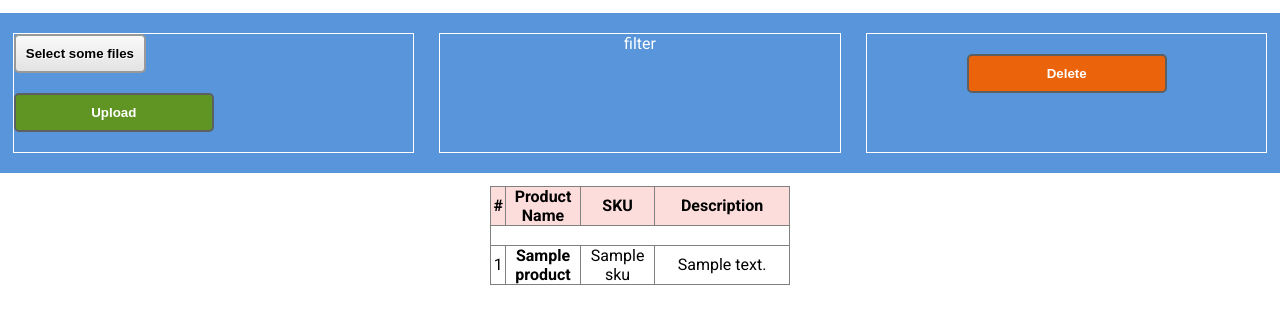
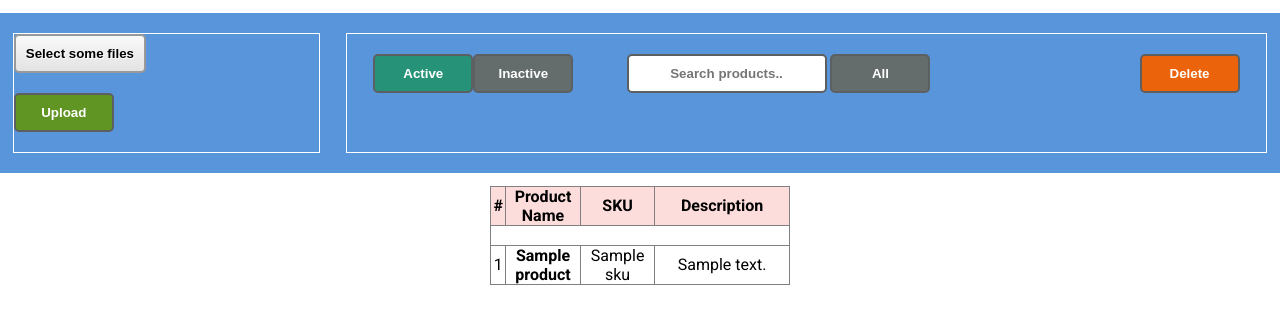
Before and after one commit to aravindas4/acme1, a Django app: template product/templates/base.html in a window 1280 px wide. Shown: the part 38-362 px from the top of the page. Run offline with Django 3.2, Linux system fonts and the light colour scheme; the template is opened without the code that fills it: most values are stand-ins (such as "Sample title", 1, 10 or a date in 2020).

Commit message:
Add product search and filtering feature

```diff
--- a/acme/settings.py
+++ b/acme/settings.py
@@ -40,6 +40,9 @@ INSTALLED_APPS = [
     'django.contrib.staticfiles',
 
     'product',
+
+    # 3rd Party
+    'django_filters',
 ]
 
 MIDDLEWARE = [
--- a/product/tasks.py
+++ b/product/tasks.py
@@ -11,8 +11,10 @@ def load_products(file_1):
     file = csv.reader(open(file_name), delimiter=',')
     next(file)
 
-    for line in file:
+    for count, line in enumerate(file):
         obj, created = Product.objects.get_or_create(sku=line[1].upper())
         obj.name = line[0]
         obj.description = line[2]
+        if count % 2 == 0:
+            obj.is_active = False
         obj.save()
--- a/product/templates/base.html
+++ b/product/templates/base.html
@@ -81,13 +81,18 @@
             .button {
                 color: #FFF;
                 font-weight: bold;
-                padding: 10px;
                 text-align: center;
-                border: 2px solid #5D6063;    /* Dark gray */
+                border: 2px solid #5D6063;
                 border-radius: 5px;
 
-                width: 200px;
+                width: 100px;
                 margin: 20px auto;
+                padding: 10px;
+            }
+
+            .button:hover {
+                color: #000;
+                background-color: #FFF;
             }
 
             .red {
@@ -96,6 +101,14 @@
 
             .green {
                 background-color: #619523;
+            }
+
+            .cyan {
+                background-color: #269378;
+            }
+
+            .grey {
+                background-color: #646D6B;
             }
 
             .custom-file-input {
@@ -130,6 +143,51 @@
               background: -webkit-linear-gradient(top, #e3e3e3, #f9f9f9);
             }
 
+            .search-container {
+                  width: 50%;
+<!--                overflow: hidden;-->
+                  background-color: #e9e9e9;
+             }
+
+             .search-container input[type=text] {
+
+            }
+
+            .quarter {
+                width: 25%;
+            }
+
+            .flex-one {
+                flex: 1;
+            }
+
+            .flex-two {
+                flex: 2;
+            }
+
+            .menu-item {
+                padding-top: 1%;
+                width: 10%;
+                height: 90%;
+            }
+
+            .search-input {
+                color: #000;
+                font-weight: bold;
+                text-align: center;
+                border: 2px solid #5D6063;
+                border-radius: 5px;
+
+                width: 200px;
+                margin: 20px auto;
+                padding: 10px;
+            }
+
+            .flex {
+                display: flex;
+                justify-content: space-between;
+            }
+
         </style>
 </head>
 <body>
@@ -137,7 +195,7 @@
     <div class="header">ACME Inc Product Management</div></h1>
 <div>
     <div class="menu-container">
-        <div class="menu">
+        <div class="menu quarter">
             <form method="post" enctype="multipart/form-data"
                   action="/products/upload/">
                 {% csrf_token %}
@@ -146,10 +204,21 @@
               </form>
         </div>
         <div class="menu">
-            <p>filter</p>
+            <div class="flex">
+                <form action="/products/list/" >
+                    <button class='button cyan' type="submit" value="True" name="is_active">Active</button>
+                </form>
+                <form action="/products/list/" >
+                    <button class='button grey' type="submit" value="False" name="is_active">Inactive</button>
+                </form>
             </div>
-        <div class="menu">
-            <form method="post" action="/products/delete/">
+            <div class="search-container">
+                <form action="/products/list/" id="filter">
+                  <input type="text" class='search-input' placeholder="Search products.." name="search">
+                    <button class='button grey' type="submit">All</button>
+                </form>
+             </div>
+            <form method="post" action="/products/delete/" >
                 {% csrf_token %}
                 <button class='button red' type="submit">Delete</button>
               </form>
@@ -160,6 +229,7 @@
     </div>
     <div class="product-grid-container">
         <div class='product-grid'>
+            {% if product_list %}
               <table class="table-boder">
                 <thead>
                     <th width="5%" style="text-align: center;">#</th>
@@ -187,8 +257,16 @@
                     {% endfor %}
                 </tbody>
                 </table>
+            {% else %}
+                <p>No search results</p>
+            {% endif %}
         </div>
     </div>
 </div>
+<script>
+    function submit() {
+        document.getElementById("filter").reset();
+    }
+</script>
 </body>
 </html>
```
Also changed, not shown: product/filters.py (added, +10 -0 lines), product/views.py (+21 -0 lines). Lines whose indentation alone changed are shown as unchanged.
